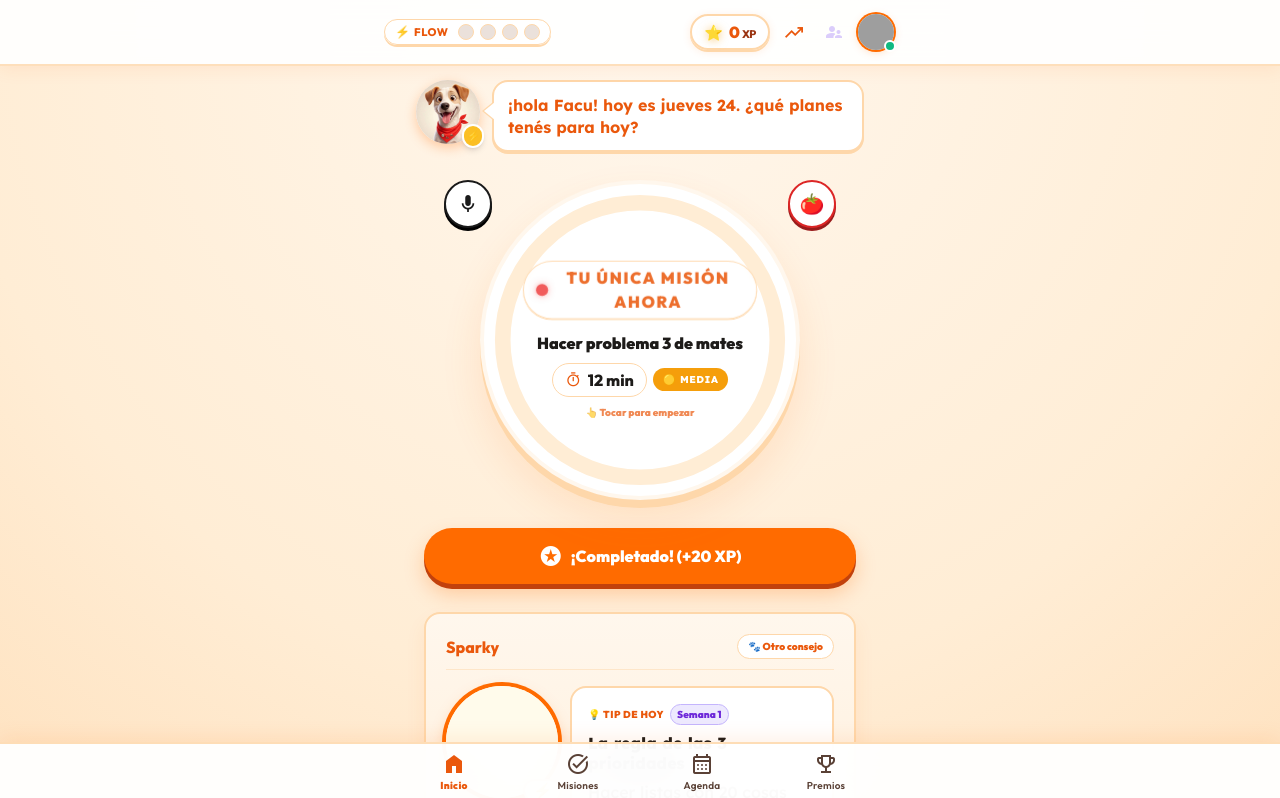
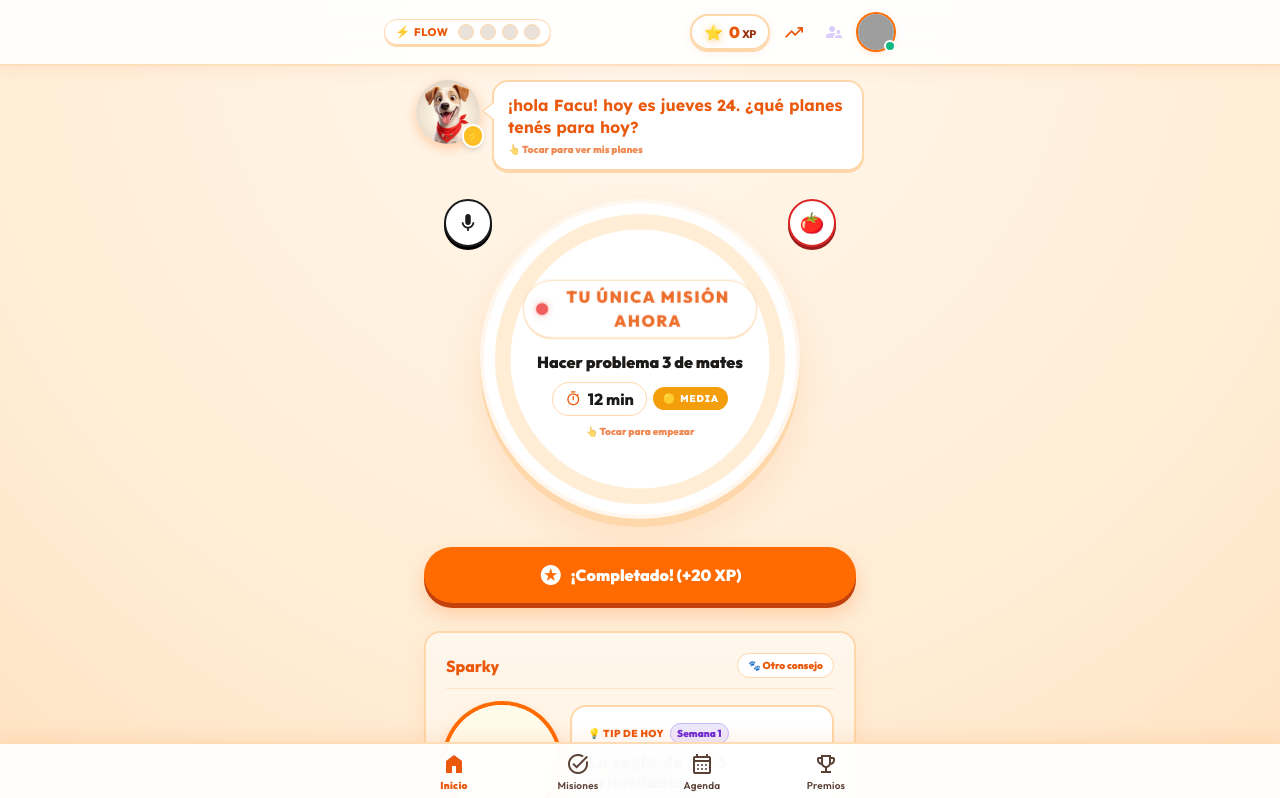
Before and after one commit to Jacquelinemuller/sparky-app, a React (Vite) app: page / in a window 1280 px wide. Shown: the top 798 px of the page. Built offline with nearby package versions, Linux system fonts and the light colour scheme; grey boxes are pictures that could not be loaded.

Commit message:
Volver a 2 Sparkys: saludo clickeable a Misiones, Companion con tip

```diff
--- a/src/screens/TodayScreen.jsx
+++ b/src/screens/TodayScreen.jsx
@@ -59,7 +59,6 @@
   const [isDrawerOpen, setIsDrawerOpen] = useState(false);
   const [isCompletedAnim, setIsCompletedAnim] = useState(false);
 
-  // ========== TIMER DE ENFOQUE ==========
   const [timerState, setTimerState] = useState('idle');
   const [secondsLeft, setSecondsLeft] = useState(0);
   const [totalSeconds, setTotalSeconds] = useState(0);
@@ -170,11 +169,16 @@
     setShowTimeUpModal(false);
   };
 
-  // 🎤 Ir a Notas de voz (bug corregido: antes usaba setActiveScreen)
   const goToNotes = () => {
     try { audioService.playClick(); } catch (e) {}
     setActiveScreen('none');
     setActiveTab('notes');
+  };
+
+  const goToMissions = () => {
+    try { audioService.playPop(); } catch (e) {}
+    setActiveScreen('none');
+    setActiveTab('missions');
   };
 
   const activePriority = activeTask?.priority || 'yellow';
@@ -203,7 +207,7 @@
       id="focus-screen-root"
     >
       {/* ============================================
-          BLOQUE 1: Sparky + burbuja de saludo
+          BLOQUE 1: Sparky + burbuja de saludo (clickeable)
           ============================================ */}
       <section className="w-full flex items-start gap-3 mb-4">
         <div className="relative flex-shrink-0">
@@ -224,14 +228,22 @@
         </div>
 
         <div className="relative flex-1 min-w-0">
-          <div className="relative bg-white border-2 border-[#fed7aa] rounded-2xl shadow-[0_2px_0_0_#fed7aa] px-3.5 py-3">
+          <button
+            type="button"
+            onClick={goToMissions}
+            className="relative w-full text-left bg-white border-2 border-[#fed7aa] rounded-2xl shadow-[0_2px_0_0_#fed7aa] px-3.5 py-3 active:scale-[0.98] transition-all cursor-pointer hover:border-[#ff6b00]"
+            title="Ir a mis planes del día"
+          >
             <span className="absolute -left-2.5 top-5 w-0 h-0 border-y-[9px] border-y-transparent border-r-[11px] border-r-white z-10 pointer-events-none" />
             <span className="absolute -left-3 top-5 w-0 h-0 border-y-[9px] border-y-transparent border-r-[11px] border-r-[#fed7aa] pointer-events-none" />
 
             <p className="font-body-md text-body-md text-[#ea580c] font-bold leading-snug">
               {getGreeting(userName)}
             </p>
-          </div>
+            <p className="font-label-sm text-[10px] text-[#ea580c]/70 font-black mt-1">
+              👆 Tocar para ver mis planes
+            </p>
+          </button>
         </div>
       </section>
 
@@ -239,7 +251,6 @@
           BLOQUE 2: 🎤 + Círculo con timer + 🍅
           ============================================ */}
       <section className="w-full flex items-start justify-center my-3">
-        {/* 🎤 Micrófono (izquierda) — AHORA EN NEGRO Y FUNCIONAL */}
         <button
           type="button"
           onClick={goToNotes}
@@ -251,7 +262,6 @@
           </span>
         </button>
 
-        {/* Círculo de enfoque — clickeable */}
         <div className="relative flex-shrink-0">
           <div className="absolute w-72 h-72 rounded-full bg-[#ff6b00]/15 blur-2xl -z-10 pointer-events-none"></div>
 
@@ -377,7 +387,6 @@
           )}
         </div>
 
-        {/* 🍅 Tomate (derecha) */}
         <button
           type="button"
           onClick={() => setActiveScreen('pomodoro')}
```
Also changed, not shown: src/components/SparkyCompanion.jsx (+2 -5 lines).
